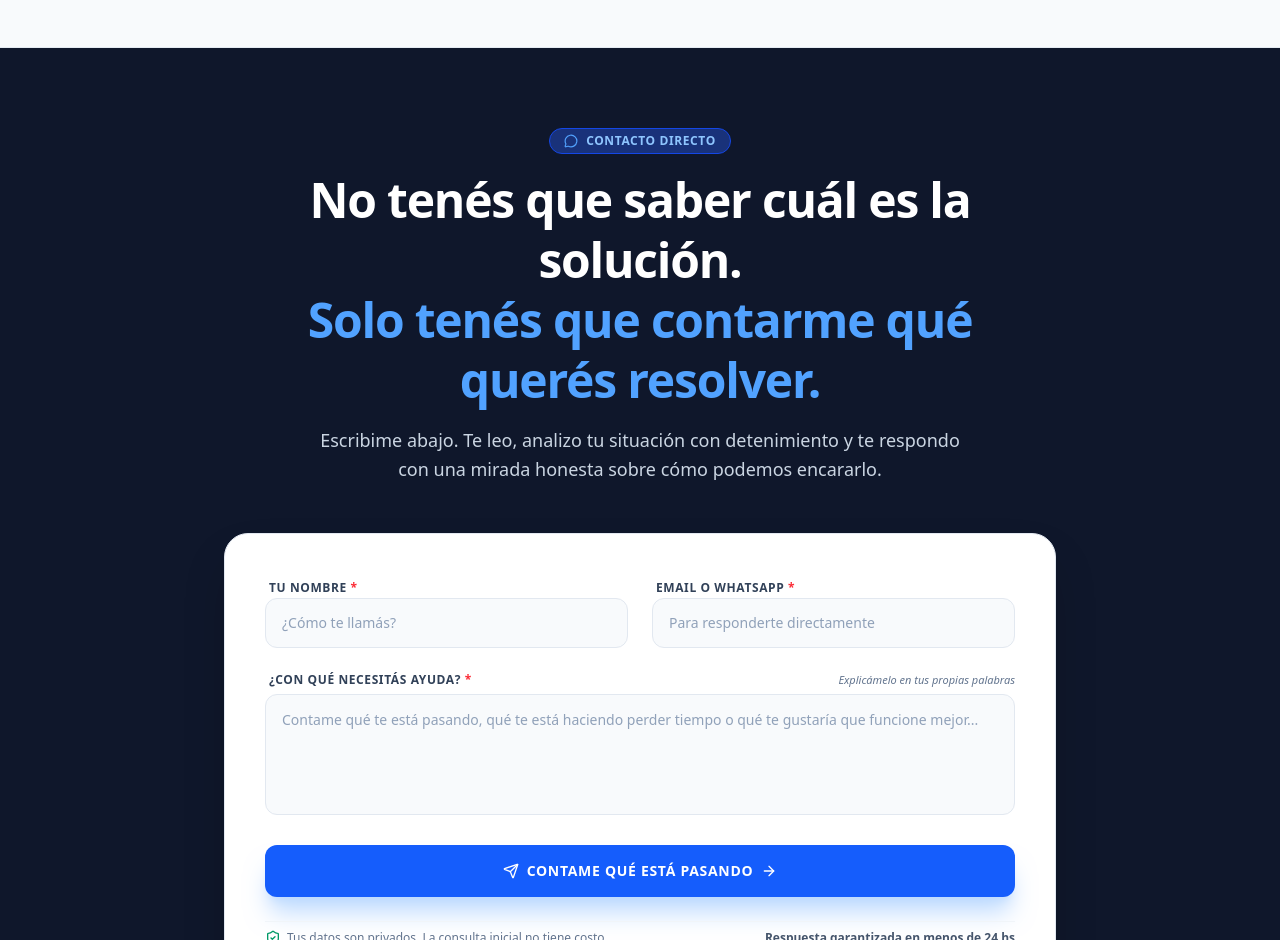
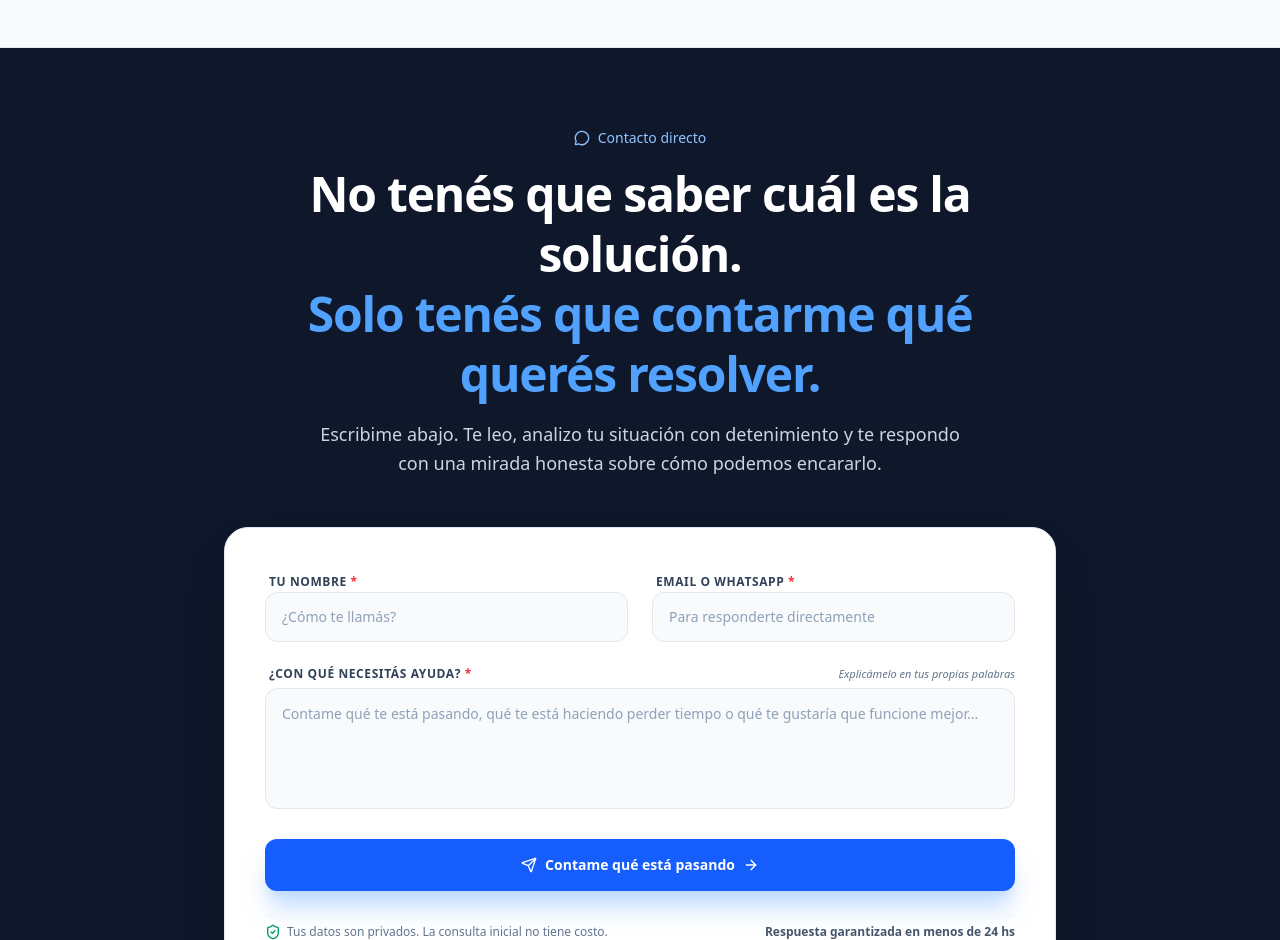
Before and after one commit to sofiigentaa/SG, a React (Vite) app: page / in a window 1280 px wide. Shown: the part 11060-12000 px from the top of the page. Built offline with nearby package versions, Linux system fonts and the light colour scheme.

Commit message:
Add animations to ContactSection components

```diff
--- a/src/components/ContactSection.tsx
+++ b/src/components/ContactSection.tsx
@@ -1,4 +1,5 @@
 import React, { useState, useEffect } from 'react';
+import { motion, AnimatePresence } from 'motion/react';
 import { ContactFormData } from '../types';
 import { Send, CheckCircle2, MessageCircle, ShieldCheck, ArrowRight, Copy, Check } from 'lucide-react';
 
@@ -65,9 +66,15 @@ export const ContactSection: React.FC<ContactSectionProps> = ({
       <div className="max-w-4xl mx-auto px-4 sm:px-6 lg:px-8 relative z-10">
 
         {/* Header */}
-        <div className="text-center space-y-4 mb-12">
-          <div className="inline-flex items-center gap-2 px-3.5 py-1 rounded-full bg-blue-900/80 text-blue-300 text-xs font-bold tracking-wider uppercase border border-blue-700">
-            <MessageCircle className="w-3.5 h-3.5 text-blue-400" />
+        <motion.div
+          initial={{ opacity: 0, y: 16 }}
+          whileInView={{ opacity: 1, y: 0 }}
+          viewport={{ once: true, margin: '-60px' }}
+          transition={{ duration: 0.6, ease: [0.16, 1, 0.3, 1] }}
+          className="text-center space-y-4 mb-12"
+        >
+          <div className="inline-flex items-center gap-2 text-sm font-medium text-blue-300">
+            <MessageCircle className="w-4 h-4" />
             <span>Contacto directo</span>
           </div>
 
@@ -79,12 +86,25 @@ export const ContactSection: React.FC<ContactSectionProps> = ({
           <p className="text-slate-300 text-base sm:text-lg max-w-2xl mx-auto leading-relaxed font-normal">
             Escribime abajo. Te leo, analizo tu situación con detenimiento y te respondo con una mirada honesta sobre cómo podemos encararlo.
           </p>
-        </div>
+        </motion.div>
 
         {/* Card Form */}
-        <div className="bg-white text-slate-900 rounded-3xl p-8 sm:p-10 shadow-2xl border border-slate-200">
+        <motion.div
+          initial={{ opacity: 0, y: 20 }}
+          whileInView={{ opacity: 1, y: 0 }}
+          viewport={{ once: true, margin: '-40px' }}
+          transition={{ duration: 0.6, delay: 0.1, ease: [0.16, 1, 0.3, 1] }}
+          className="bg-white text-slate-900 rounded-3xl p-8 sm:p-10 shadow-2xl border border-slate-200"
+        >
+          <AnimatePresence mode="wait">
           {submitted ? (
-            <div className="py-10 text-center space-y-6">
+            <motion.div
+              key="success"
+              initial={{ opacity: 0, scale: 0.96 }}
+              animate={{ opacity: 1, scale: 1 }}
+              transition={{ duration: 0.4, ease: [0.16, 1, 0.3, 1] }}
+              className="py-10 text-center space-y-6"
+            >
               <div className="w-16 h-16 rounded-2xl bg-emerald-100 text-emerald-700 flex items-center justify-center mx-auto shadow-md">
                 <CheckCircle2 className="w-8 h-8" />
               </div>
@@ -133,9 +153,17 @@ export const ContactSection: React.FC<ContactSectionProps> = ({
               >
                 Enviar otra consulta
               </button>
-            </div>
+            </motion.div>
           ) : (
-            <form onSubmit={handleSubmit} className="space-y-6">
+            <motion.form
+              key="form"
+              initial={{ opacity: 0 }}
+              animate={{ opacity: 1 }}
+              exit={{ opacity: 0 }}
+              transition={{ duration: 0.3 }}
+              onSubmit={handleSubmit}
+              className="space-y-6"
+            >
 
               <div className="grid grid-cols-1 sm:grid-cols-2 gap-6">
                 <div className="space-y-1.5 text-left">
@@ -189,15 +217,17 @@ export const ContactSection: React.FC<ContactSectionProps> = ({
                 />
               </div>
 
-              <button
+              <motion.button
                 id="contact-submit-btn"
                 type="submit"
-                className="w-full bg-blue-600 hover:bg-blue-700 text-white font-extrabold py-4 px-6 rounded-xl shadow-xl shadow-blue-200 hover:shadow-2xl transition-all flex items-center justify-center gap-2 uppercase tracking-wider text-sm cursor-pointer active:scale-[0.99]"
+                whileHover={{ scale: 1.01 }}
+                whileTap={{ scale: 0.98 }}
+                className="w-full bg-blue-600 hover:bg-blue-700 text-white font-semibold py-4 px-6 rounded-xl shadow-xl shadow-blue-200 hover:shadow-2xl transition-shadow flex items-center justify-center gap-2 text-sm cursor-pointer"
               >
                 <Send className="w-4 h-4" />
                 <span>Contame qué está pasando</span>
                 <ArrowRight className="w-4 h-4" />
-              </button>
+              </motion.button>
 
               <div className="pt-2 border-t border-slate-100 flex flex-col sm:flex-row items-center justify-between gap-3 text-xs text-slate-500">
                 <div className="flex items-center gap-1.5">
@@ -209,9 +239,10 @@ export const ContactSection: React.FC<ContactSectionProps> = ({
                 </div>
               </div>
 
-            </form>
+            </motion.form>
           )}
-        </div>
+          </AnimatePresence>
+        </motion.div>
 
       </div>
     </section>
```
